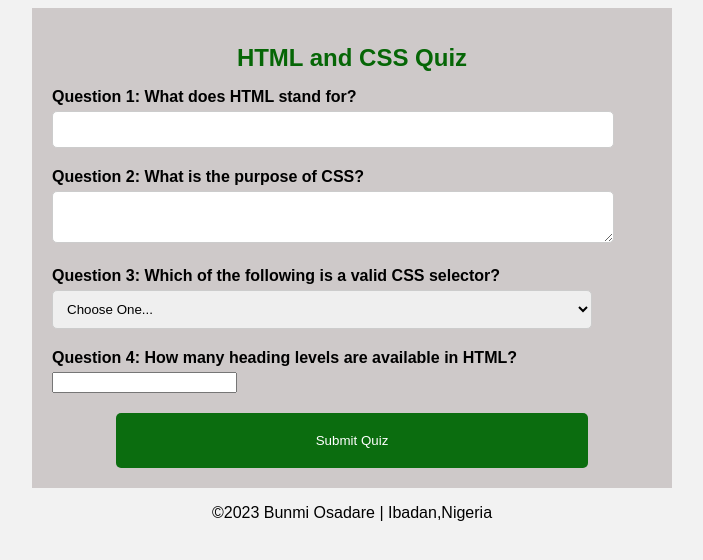
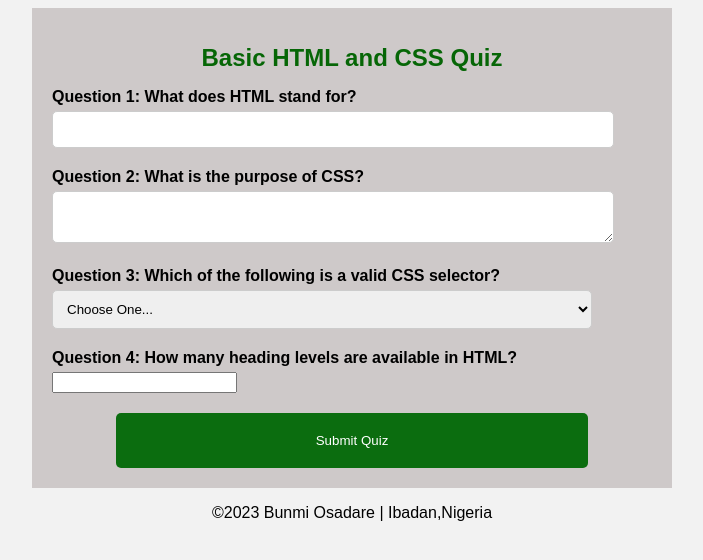
Before and after one commit to Osadare/wdd130, a plain HTML site: page quiz.html in a window 1280 px wide. Shown: the whole page, without its empty margins (288-991 px from the left). Drawn offline with Linux system fonts and the light colour scheme.

Commit message:
quiz.html

```diff
--- a/quiz.html
+++ b/quiz.html
@@ -2,16 +2,16 @@
 <html lang="en">
 <head>
     <meta charset="UTF-8">
-    <title>Quiz Form</title>
+    <title>Basic HTML and CSS Quiz</title>
     <meta name="viewport" content="width=device-width,initial-scale=1.0">
-    <meta name="description" content="Basic HTML and CSS Quiz">
+    <meta name="description" content="Quiz page">
     <meta name="author" content="bunmi osadare">
     <link rel="stylesheet" href="styles/quiz.css">
 
 </head>
 <body>
     <div class="container">
-        <h1>HTML and CSS Quiz</h1>
+        <h1>Basic HTML and CSS Quiz</h1>
         <form>
             <div>
                 <label for="q1">Question 1: What does HTML stand for?</label>
```
